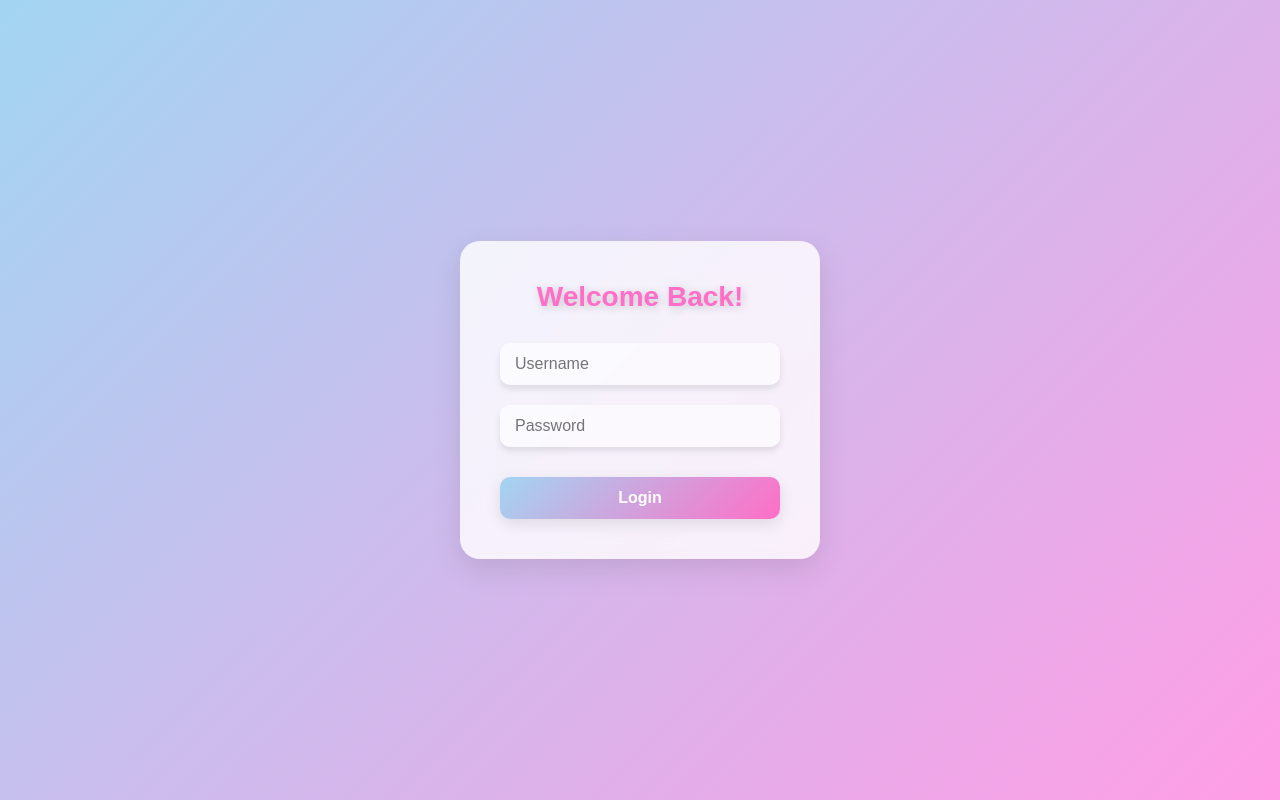
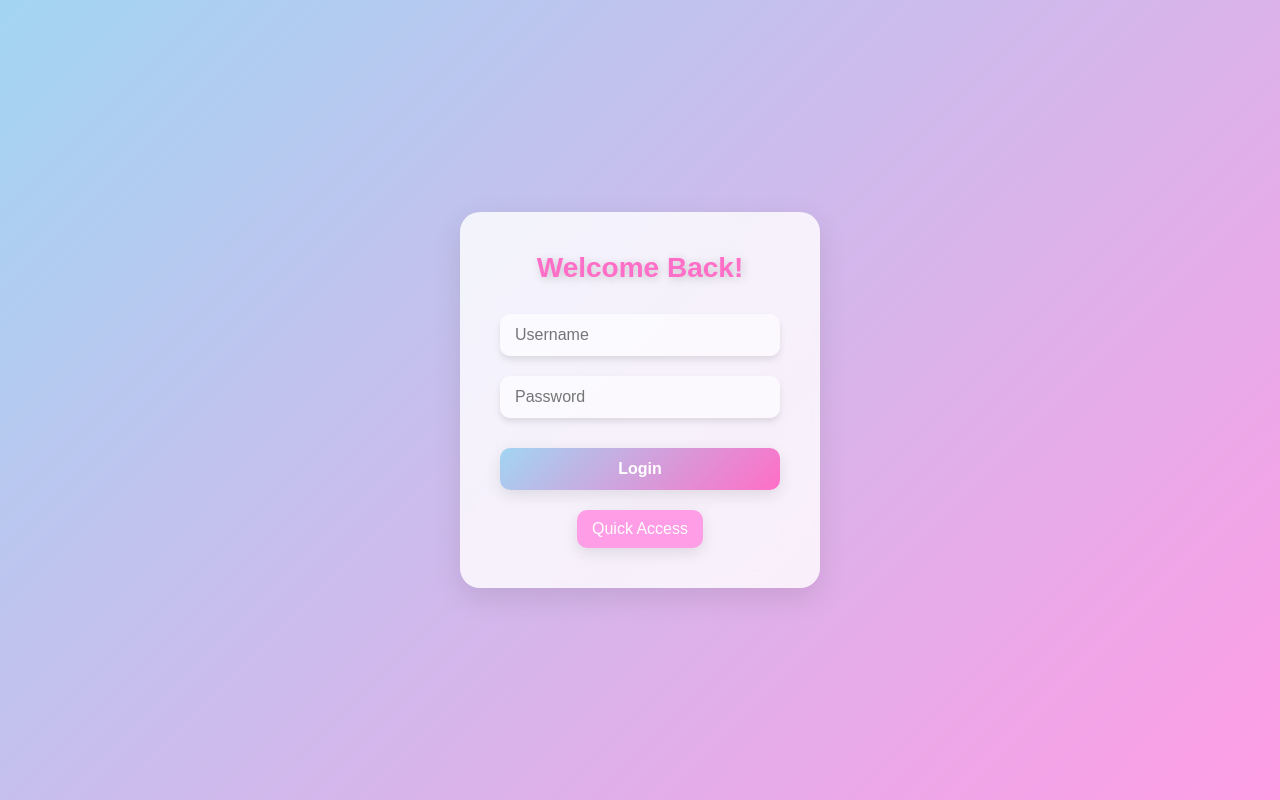
Before and after one commit to itsme0kjhgf/love-yaa, a plain HTML site: page index.html in a window 1280 px wide. Drawn offline with Linux system fonts and the light colour scheme.

Commit message:
Update index.html

```diff
--- a/index.html
+++ b/index.html
@@ -81,7 +81,33 @@
       box-shadow: 0 10px 20px rgba(0, 0, 0, 0.2);
     }
 
-    /* love yaaaaaa */
+    /* Quick Access Button */
+    .quick-access-button {
+      margin-top: 20px;
+      background-color: #ff9de6;
+      border: none;
+      color: white;
+      padding: 10px 15px;
+      font-size: 16px;
+      border-radius: 10px;
+      cursor: pointer;
+      box-shadow: 0 5px 15px rgba(0, 0, 0, 0.1);
+      transition: all 0.3s ease;
+    }
+
+    .quick-access-button:hover {
+      transform: scale(1.05);
+      box-shadow: 0 10px 20px rgba(0, 0, 0, 0.2);
+    }
+
+    .loading {
+      display: none;
+      margin-top: 20px;
+      font-size: 18px;
+      color: #555;
+    }
+
+    /* Responsive Design */
     @media (max-width: 480px) {
       .login-container {
         padding: 20px; /* Smaller padding for smaller screens */
@@ -95,6 +121,8 @@
     <input type="text" id="username" class="login-input" placeholder="Username" />
     <input type="password" id="password" class="login-input" placeholder="Password" />
     <button class="login-button" onclick="login()">Login</button>
+    <button class="quick-access-button" onclick="quickAccess()">Quick Access</button>
+    <div class="loading" id="loadingMessage">Please wait...</div>
   </div>
 
   <script>
@@ -109,6 +137,21 @@
         alert("❌ Invalid Username or Password. Please try again.");
       }
     }
+
+    function quickAccess() {
+      const secret = prompt("Please enter the secret code:");
+
+      if (secret === "i love you to the heaven and back") { // Replace with your chosen secret phrase
+        const loadingMessage = document.getElementById("loadingMessage");
+        loadingMessage.style.display = "block";
+
+        setTimeout(() => {
+          window.location.href = "homepage.html"; // Replace with your homepage URL
+        }, 2000);
+      } else {
+        alert("Access denied. This is for someone special only.");
+      }
+    }
   </script>
 </body>
 </html>
```
